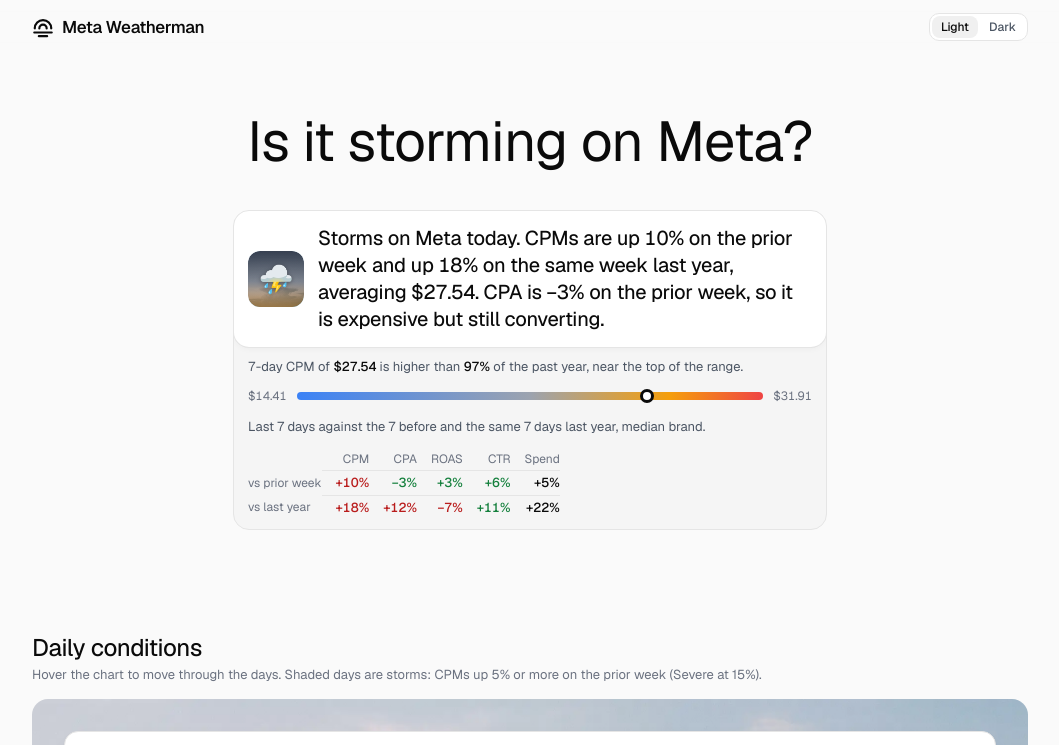
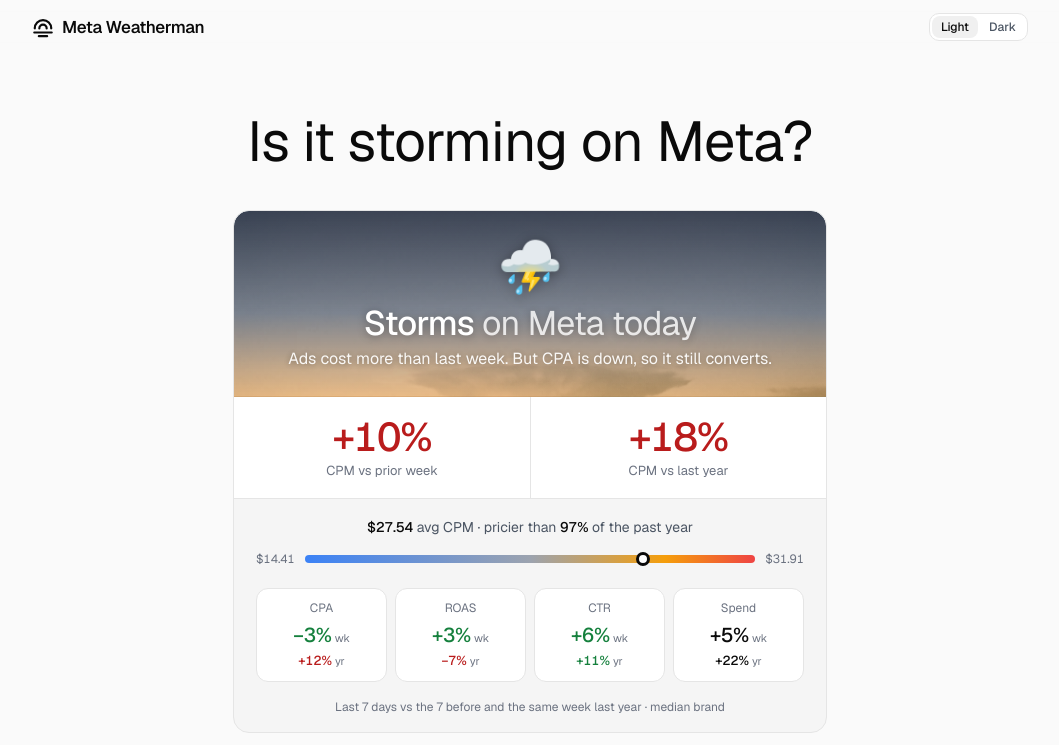
Before and after one commit to ryanwaranauskas1/cpmforecast, a plain HTML site: page index.html in a window 1280 px wide. Shown: the top 745 px of the page, without its empty margins (110-1169 px from the left). Drawn offline with nearby package versions, Linux system fonts and the light colour scheme.

Commit message:
Update conditions 2026-11-17

```diff
--- a/assets/app.css
+++ b/assets/app.css
@@ -23,26 +23,19 @@ a{color:inherit}
 .hero{text-align:center;padding:56px 0 48px}
 .result{flex:1;min-width:0;font-size:20px;font-weight:450;letter-spacing:-.012em;line-height:1.35;font-variant-numeric:tabular-nums}
 h1{font-size:56px;font-weight:400;letter-spacing:-.015em;line-height:1.15;color:var(--text)}
-.now{max-width:594px;margin:36px auto 0;text-align:left;border:1px solid var(--border);border-radius:16px;background:var(--tray);overflow:hidden}
-.now-top{display:flex;align-items:center;gap:14px;padding:14px;background:var(--surface);border-radius:15px;box-shadow:0 0 0 1px var(--border),0 2px 6px rgba(0,0,0,.04)}
-.now-sky{width:56px;height:56px;border-radius:12px;background-size:cover;background-position:center;flex:none}
-.now-tray{display:flex;align-items:center;justify-content:space-between;gap:12px;padding:10px 14px;font-size:13px;color:var(--muted);flex-wrap:wrap}
-.now-chips{display:flex;gap:12px;font-variant-numeric:tabular-nums;font-weight:500;color:var(--text);flex-wrap:wrap}
-.now-chips span b{font-weight:400;color:var(--muted2);margin-right:3px}
-.now-chips span i{font-style:normal;font-weight:400;color:var(--muted2);margin-left:4px}
+.now{max-width:594px;margin:36px auto 0;text-align:center;border:1px solid var(--border);border-radius:16px;background:var(--tray);overflow:hidden}
 .seg button{white-space:nowrap}
 .good{color:var(--better)}.bad{color:var(--worse)}
 .pill{display:inline-block;font-size:11px;font-weight:500;line-height:1.5;padding:0 7px;border-radius:99px;border:1px solid var(--border);background:var(--tray);color:var(--muted);white-space:nowrap}
 .pill.FAIR{background:var(--pill-fair-bg);border-color:var(--pill-fair-bd);color:var(--pill-fair)}
 .pill.CLOUDY{background:var(--tray);border-color:var(--border);color:var(--muted)}
-.day-sky,.now-sky{position:relative;overflow:hidden}
-.day-sky::before,.now-sky::before{content:"";position:absolute;inset:0;border-radius:inherit}
-.day-sky::after,.now-sky::after{position:absolute;right:5px;bottom:3px;font-size:20px;z-index:1;line-height:1;filter:drop-shadow(0 1px 2px rgba(0,0,0,.35))}
-.now-sky::after{right:50%;bottom:50%;transform:translate(50%,50%);font-size:28px}
-.FAIR>.day-sky::after,.now-sky.FAIR::after{content:"☀️"}
-.CLOUDY>.day-sky::after,.now-sky.CLOUDY::after{content:"☁️"}
-.STORM>.day-sky::after,.now-sky.STORM::after{content:"⛈️"}
-.SEVERE>.day-sky::after,.now-sky.SEVERE::after{content:"⚡"}
+.day-sky{position:relative;overflow:hidden}
+.day-sky::before{content:"";position:absolute;inset:0;border-radius:inherit}
+.day-sky::after{right:50%;bottom:50%;transform:translate(50%,50%);font-size:28px}
+.FAIR>.day-sky::after{content:"☀️"}
+.CLOUDY>.day-sky::after{content:"☁️"}
+.STORM>.day-sky::after{content:"⛈️"}
+.SEVERE>.day-sky::after{content:"⚡"}
 .day.CLOUDY .day-sky::before,.now-sky.CLOUDY::before{background:rgba(120,128,140,.45);backdrop-filter:grayscale(1)}
 .day.STORM .day-sky::before,.now-sky.STORM::before{background:linear-gradient(180deg,rgba(15,23,42,.78),rgba(30,41,59,.55) 55%,rgba(217,119,6,.45));backdrop-filter:grayscale(.6) contrast(1.3)}
 .day.SEVERE .day-sky::before,.now-sky.SEVERE::before{background:linear-gradient(180deg,rgba(24,6,24,.8),rgba(88,28,52,.6) 50%,rgba(220,38,38,.55));backdrop-filter:contrast(1.4)}
@@ -150,9 +143,9 @@ tr.partial td:first-child small{display:inline}
 .log-nums b{font-weight:500;margin-left:3px}
 .log-more{display:block;width:100%;border:0;border-top:1px solid var(--border);background:var(--tray);padding:9px;font:inherit;font-size:13px;color:var(--muted);cursor:pointer}
 @media (max-width:640px){.log-row{grid-template-columns:1fr auto;row-gap:4px}.log-what{grid-column:1/-1;order:3}.log-nums{grid-column:1/-1;order:4}}
-.now-gauge{display:grid;grid-template-columns:auto 1fr auto;align-items:center;gap:10px;padding:10px 14px 2px;font-size:12px;color:var(--muted2);font-variant-numeric:tabular-nums}
+.now-gauge{display:grid;grid-template-columns:auto 1fr auto;align-items:center;gap:10px;padding:18px 22px 4px;font-size:12px;color:var(--muted2);font-variant-numeric:tabular-nums}
 .now-gauge[hidden]{display:none}
-.now-gauge .g-label{grid-column:1/-1;font-size:13px;color:var(--muted)}
+.now-gauge .g-label{grid-column:1/-1;font-size:14px;color:var(--muted);margin-bottom:2px}
 .now-gauge .g-label b{color:var(--text);font-weight:500}
 .g-track{position:relative;height:8px;border-radius:99px;background:linear-gradient(90deg,var(--fair),var(--cloudy) 50%,var(--storm) 80%,var(--severe))}
 .g-mark{position:absolute;top:50%;width:14px;height:14px;border-radius:50%;background:var(--surface);border:3px solid var(--text);transform:translate(-50%,-50%)}
@@ -162,3 +155,30 @@ tr.partial td:first-child small{display:inline}
 .cmp thead th{font-weight:400;color:var(--muted2);font-size:12px}
 .cmp tbody th{font-weight:400;color:var(--muted2);text-align:left;padding-left:0}
 .cmp td.good{color:var(--better)}.cmp td.bad{color:var(--worse)}
+
+/* hero conditions card */
+.now-sky{position:relative;overflow:hidden;display:flex;flex-direction:column;align-items:center;gap:4px;padding:30px 20px 26px;background:#334155 center/cover no-repeat;color:#fff;border-radius:15px 15px 0 0}
+.now-sky::before{content:"";position:absolute;inset:0;background:linear-gradient(180deg,rgba(0,0,0,.08),rgba(0,0,0,.5))}
+.now-sky>*{position:relative}
+.now-icon{font-size:52px;line-height:1;filter:drop-shadow(0 2px 6px rgba(0,0,0,.35))}
+.now-icon:empty{display:none}
+.now-status{margin-top:8px;font-size:34px;font-weight:500;letter-spacing:-.02em;line-height:1.1;text-shadow:0 1px 8px rgba(0,0,0,.35)}
+.now-status span{font-weight:400;opacity:.8}
+.now-verdict{font-size:16px;opacity:.92;text-shadow:0 1px 6px rgba(0,0,0,.4)}
+.now-big{display:grid;grid-template-columns:1fr 1fr;border-bottom:1px solid var(--border);background:var(--surface)}
+.now-big[hidden]{display:none}
+.big-tile{display:flex;flex-direction:column;align-items:center;gap:2px;padding:18px 12px}
+.big-tile+.big-tile{border-left:1px solid var(--border)}
+.big-v{font-size:40px;font-weight:500;letter-spacing:-.03em;line-height:1.1;font-variant-numeric:tabular-nums}
+.big-l{font-size:13px;color:var(--muted2)}
+.big-v.bad,.m-tile .bad{color:var(--worse)}.big-v.good,.m-tile .good{color:var(--better)}
+.now-metrics{display:grid;grid-template-columns:repeat(4,1fr);gap:8px;padding:16px 22px 4px}
+.now-metrics:empty{display:none}
+.m-tile{display:flex;flex-direction:column;align-items:center;gap:1px;padding:10px 6px;border-radius:12px;background:var(--surface);border:1px solid var(--border);font-variant-numeric:tabular-nums}
+.m-name{font-size:12px;color:var(--muted2);margin-bottom:2px}
+.m-v{font-size:20px;font-weight:500;letter-spacing:-.01em}
+.m-y{font-size:13px;font-weight:500}
+.m-tile i{font-style:normal;font-weight:400;font-size:11px;color:var(--muted2);margin-left:3px}
+.now-foot{padding:12px 22px 16px;font-size:12px;color:var(--muted2)}
+.now-alert{border-radius:0}
+@media (max-width:640px){.now-status{font-size:26px}.now-status span{display:block;font-size:16px;margin-top:2px}.big-v{font-size:32px}.now-metrics{grid-template-columns:repeat(2,1fr);padding:14px 14px 4px}.now-gauge{padding:16px 14px 4px}.now-foot{padding:12px 14px 14px}}
--- a/assets/app.js
+++ b/assets/app.js
@@ -79,28 +79,41 @@
 
   // Headline: fixed to the latest full day, phrased as today.
   function headline(d) {
-    $('now-sky').style.backgroundImage = 'url(' + MW.sky[d ? d.status : 'CALIBRATING'] + ')';
-    $('now-sky').className = 'now-sky ' + (d ? d.status : '');
+    const st = d ? d.status : 'CALIBRATING';
+    const sky = $('now-sky');
+    sky.style.backgroundImage = 'url(' + MW.sky[st] + ')';
+    sky.className = 'now-sky ' + st;
+    $('now-icon').textContent = MW.icon[st] || '🛰️';
+    const w = wow(d, 'cpm'), y = yoy(d, 'cpm');
+    const rated = d && w != null;
+    $('now-status').innerHTML = rated
+      ? { SEVERE: 'Severe storms', STORM: 'Storms', CLOUDY: 'Cloudy', FAIR: 'Clear skies' }[st] + '<span> on Meta today</span>'
+      : 'Calibrating';
     let text;
-    const w = wow(d, 'cpm'), y = yoy(d, 'cpm');
-    if (!d) text = "We're still calibrating. The first reading arrives " + MW.fmtDate(D.station.first_percentages) + '.';
-    else if (w == null) text = 'Meta today: ' + money(cpm(d)) + ' CPM. Storm ratings start ' + MW.fmtDate(D.station.first_status) + '.';
+    if (!d) text = 'The first reading arrives ' + MW.fmtDate(D.station.first_percentages) + '.';
+    else if (!rated) text = money(cpm(d)) + ' CPM today. Storm ratings start ' + MW.fmtDate(D.station.first_status) + '.';
     else {
-      const sky = { SEVERE: 'Severe storms on Meta today.', STORM: 'Storms on Meta today.', CLOUDY: 'Cloudy on Meta today.', FAIR: 'Clear skies on Meta today.' }[d.status];
-      const move = w > 0 ? 'CPMs are up ' + w + '% on the prior week' : w < 0 ? 'CPMs are down ' + Math.abs(w) + '% on the prior week' : 'CPMs are flat on the prior week';
-      const year = y == null ? '' : ' and ' + (y > 0 ? 'up ' + y + '%' : y < 0 ? 'down ' + Math.abs(y) + '%' : 'flat') + ' on the same week last year';
-      const level = cpm7(d) != null ? ', averaging ' + money(cpm7(d)) : '';
+      text = w >= 15 ? 'Ads cost far more than last week.' : w >= 5 ? 'Ads cost more than last week.' : w > 0 ? 'Ads cost a little more than last week.' : w < 0 ? 'Ads are cheaper than last week.' : 'Ad prices are flat on last week.';
       const cpa = wow(d, 'cpa');
-      const tail = cpa == null ? '' : (w >= 5 && cpa <= -3) ? ' CPA is ' + signed(cpa) + ' on the prior week, so it is expensive but still converting.'
-        : (w >= 5 && cpa >= 5) ? ' CPA is up too, ' + signed(cpa) + ' on the prior week.'
-        : (w < 5 && cpa >= 5) ? ' Reach is not much pricier, but CPA is ' + signed(cpa) + ' on the prior week.' : '';
-      text = sky + ' ' + move + year + level + '.' + tail;
+      if (cpa != null) {
+        if (w >= 5 && cpa <= -3) text += ' But CPA is down, so it still converts.';
+        else if (w >= 5 && cpa >= 5) text += ' CPA is up too.';
+        else if (w < 5 && cpa >= 5) text += ' But CPA is up ' + cpa + '%.';
+      }
     }
     $('result').textContent = text;
+
+    const big = $('now-big');
+    big.hidden = !rated;
+    if (rated) {
+      const tile = (v, label) => '<div class="big-tile"><span class="big-v ' + tone('cpm', v) + '">' + (v == null ? '–' : signed(v)) + '</span><span class="big-l">CPM ' + label + '</span></div>';
+      big.innerHTML = tile(w, 'vs prior week') + tile(y, 'vs last year');
+    }
     gauge(d);
-    const row = (label, get) => '<tr><th scope="row">' + label + '</th>' + CHIPS.map(m => '<td class="' + tone(m, get(d, m)) + '">' + signed(get(d, m)) + '</td>').join('') + '</tr>';
-    $('now-chips').innerHTML = '<table class="cmp"><thead><tr><th></th>' + CHIPS.map(m => '<th scope="col">' + METRICS[m].name + '</th>').join('') + '</tr></thead><tbody>' +
-      row('vs prior week', wow) + row('vs last year', yoy) + '</tbody></table>';
+    $('now-chips').innerHTML = rated ? CHIPS.filter(m => m !== 'cpm').map(m =>
+      '<div class="m-tile"><span class="m-name">' + METRICS[m].name + '</span>' +
+      '<span class="m-v ' + tone(m, wow(d, m)) + '">' + signed(wow(d, m)) + '<i>wk</i></span>' +
+      '<span class="m-y ' + tone(m, yoy(d, m)) + '">' + signed(yoy(d, m)) + '<i>yr</i></span></div>').join('') : '';
     const alert = $('now-alert');
     alert.hidden = !hasInc(d);
     if (hasInc(d)) {
@@ -115,7 +128,7 @@
     g.hidden = !(d && d.rank != null && D.year && cpm7(d) != null);
     if (g.hidden) return;
     const pos = Math.min(100, Math.max(0, (cpm7(d) - D.year.lo) / ((D.year.hi - D.year.lo) || 1) * 100));
-    g.innerHTML = '<span class="g-label">7-day CPM of <b>' + money(cpm7(d)) + '</b> is higher than <b>' + d.rank + '%</b> of the past year' + (d.rank >= 90 ? ', near the top of the range' : '') + '.</span>' +
+    g.innerHTML = '<span class="g-label"><b>' + money(cpm7(d)) + '</b> avg CPM · pricier than <b>' + d.rank + '%</b> of the past year</span>' +
       '<span>' + money(D.year.lo) + '</span><span class="g-track" role="img" aria-label="' + ordinal(d.rank) + ' percentile of the past year"><span class="g-mark" style="left:' + pos.toFixed(1) + '%"></span></span><span>' + money(D.year.hi) + '</span>';
   }
 
--- a/index.html
+++ b/index.html
@@ -24,13 +24,16 @@
   <header class="hero">
     <h1>Is it storming on Meta?</h1>
     <div class="now">
-      <div class="now-top">
-        <div class="now-sky" id="now-sky"></div>
-        <p class="result" id="result" aria-live="polite"></p>
+      <div class="now-sky" id="now-sky">
+        <span class="now-icon" id="now-icon" aria-hidden="true"></span>
+        <p class="now-status" id="now-status"></p>
+        <p class="now-verdict" id="result" aria-live="polite"></p>
       </div>
+      <div class="now-big" id="now-big" hidden></div>
       <div class="now-gauge" id="now-gauge" hidden></div>
+      <div class="now-metrics" id="now-chips"></div>
+      <p class="now-foot">Last 7 days vs the 7 before and the same week last year · median brand</p>
       <button class="now-alert" id="now-alert" hidden></button>
-      <div class="now-tray"><span>Last 7 days against the 7 before and the same 7 days last year, median brand.</span><div class="now-chips" id="now-chips"></div></div>
     </div>
   </header>
 
```
